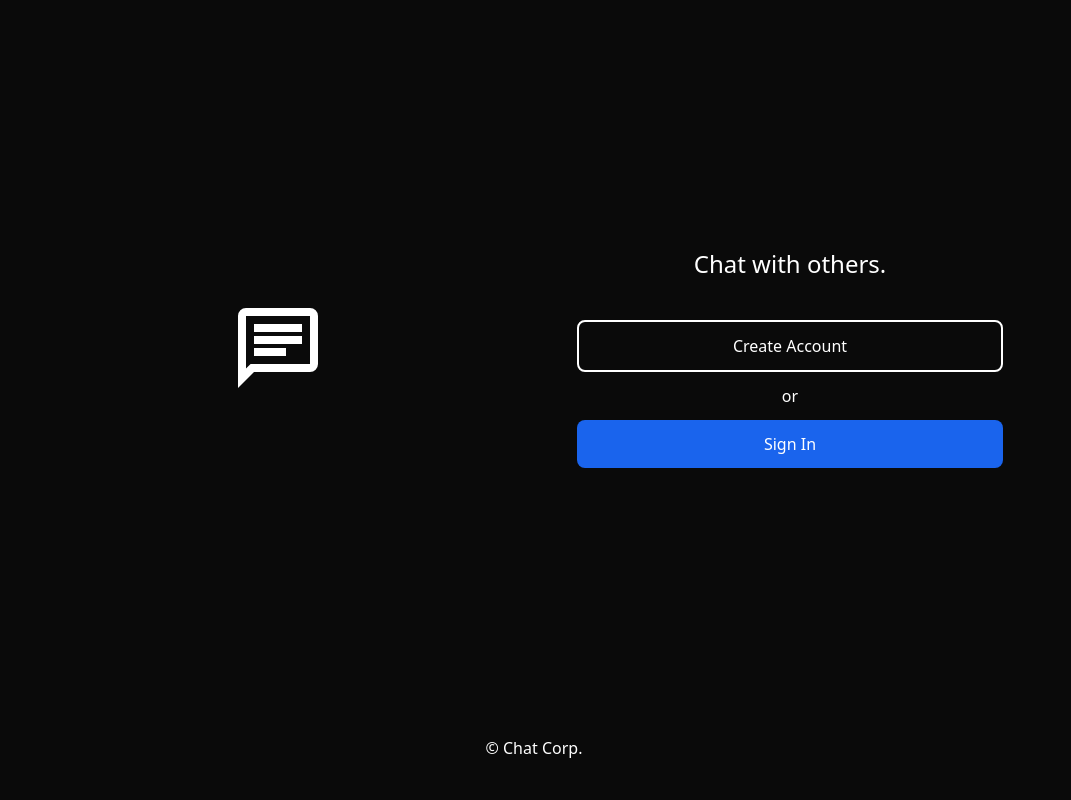
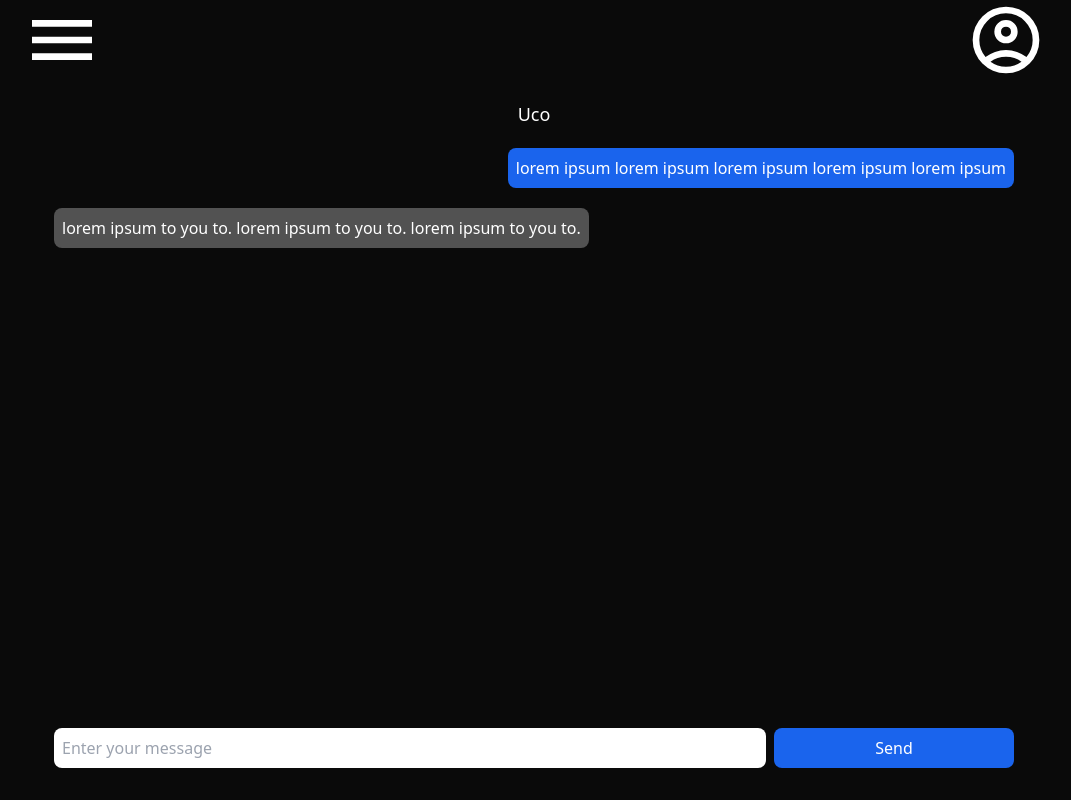
Before and after one commit to Bazorko/chat_frontend, a React (Vite) app: page /chat in a window 1280 px wide. Before the commit this address led to /. Shown: the whole page, without its empty margins (106-1177 px from the left). Built offline with nearby package versions, Linux system fonts and the light colour scheme.

Commit message:
- Added basic state logic to SignIn component and to Chat component.

```diff
--- a/src/components/account/SignIn.tsx
+++ b/src/components/account/SignIn.tsx
@@ -1,3 +1,4 @@
+import { useState, FormEvent } from "react";
 import Modal from "../utils/Modal";
 
 interface LoginComponentInterface{
@@ -5,19 +6,29 @@ interface LoginComponentInterface{
 }
 
 const SignIn = ({ closePortal }: LoginComponentInterface) => {
+
+    const [ username, setUsername ] = useState("");
+    const [ password, setPassword ] = useState("");
+
+    const handleSubmit = (event: FormEvent) => {
+        event.preventDefault();
+        //Validation
+        //API Call
+    }
+
     return(
         <Modal>
             <section className="w-full max-h-min flex flex-col overflow-auto">
                 <button onClick={closePortal} className="text-white text-2xl self-start hover:text-gray-400">&times;</button>
                 <h3 className="text-white place-self-center text-3xl pt-8">Sign In</h3>
-                <form className="self-center w-full lg:w-7/12" autoComplete="off">
+                <form className="self-center w-full lg:w-7/12" onSubmit={handleSubmit} autoComplete="off">
                     <fieldset className="flex flex-col">
                         <fieldset>Personal Information</fieldset>
                         <label htmlFor="username" className="text-white text-lg p-2">Username</label>
-                        <input type="text" id="username" className="p-3 rounded-lg" placeholder="Enter your username." required/>
+                        <input type="text" value={username} onChange={(event) => setUsername(event.target.value)} id="username" className="p-3 rounded-lg" placeholder="Enter your username." required/>
 
                         <label htmlFor="password" className="text-white text-lg p-2 ">Password</label>
-                        <input type="password" id="password" className="p-3 rounded-lg" placeholder="Enter your password." required/>
+                        <input type="password" value={password} onChange={(event) => setPassword(event.target.value)} id="password" className="p-3 rounded-lg" placeholder="Enter your password." required/>
                     </fieldset>
                     <section>
                         <p className="text-white text-center py-3"><span className="cursor-pointer hover:underline">Forgot Password?</span></p>
--- a/src/components/utils/ReuireAuth.tsx
+++ b/src/components/utils/ReuireAuth.tsx
@@ -1,7 +1,7 @@
 import { Outlet, Navigate } from "react-router-dom";
 
 const ReuireAuth = () => {
-    const isAuth = false;
+    const isAuth = true;
     return isAuth ? <Outlet/> : <Navigate to="/"/>;
 }
 
--- a/src/pages/Chat.tsx
+++ b/src/pages/Chat.tsx
@@ -1,6 +1,16 @@
+import { useState, FormEvent } from "react";
 import Nav from  "../components/Nav.tsx";
 
 const Chat = () => {
+
+    const [ message, setMessage ] = useState("");
+
+    const handleSubmit = (event: FormEvent) => {
+        event.preventDefault();
+        //Validation
+        //API Call
+    }
+
     const messages = [
         {
             self: true,
@@ -25,8 +35,8 @@ const Chat = () => {
             </section>
             {/*Chat Box*/}
             <section className="p-8">
-                <form className="flex gap-2">
-                    <input type="text" className="border-white grow p-2 rounded-lg" placeholder="Enter your message"/>
+                <form className="flex gap-2" onSubmit={handleSubmit} autoComplete="off">
+                    <input type="text" value={message} onChange={(event) => setMessage(event.target.value)} className="border-white grow p-2 rounded-lg" placeholder="Enter your message"/>
                     <button className="text-white w-1/4 p-2 bg-primary_blue border-primary_blue hover:bg-primary_blue_darker hover:border-primary_blue_darker rounded-lg">Send</button>
                 </form>
             </section>
```
